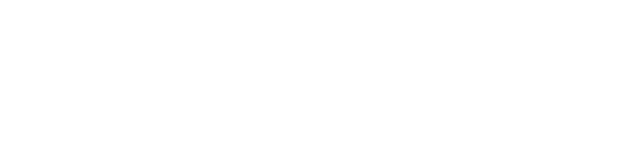
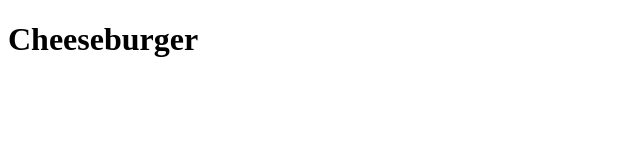
Before and after one commit to y2cold/TOP-Recipes, a plain HTML site: page recipes/cheeseburger.html in a window 1280 px wide. Shown: the whole page, without its empty margins (0-640 px from the left). Drawn offline with Linux system fonts and the light colour scheme.

Commit message:
added header

```diff
--- a/recipes/cheeseburger.html
+++ b/recipes/cheeseburger.html
@@ -6,6 +6,6 @@
     <title>Document</title>
 </head>
 <body>
-
+    <h1>Cheeseburger</h1>
 </body>
 </html>
```
